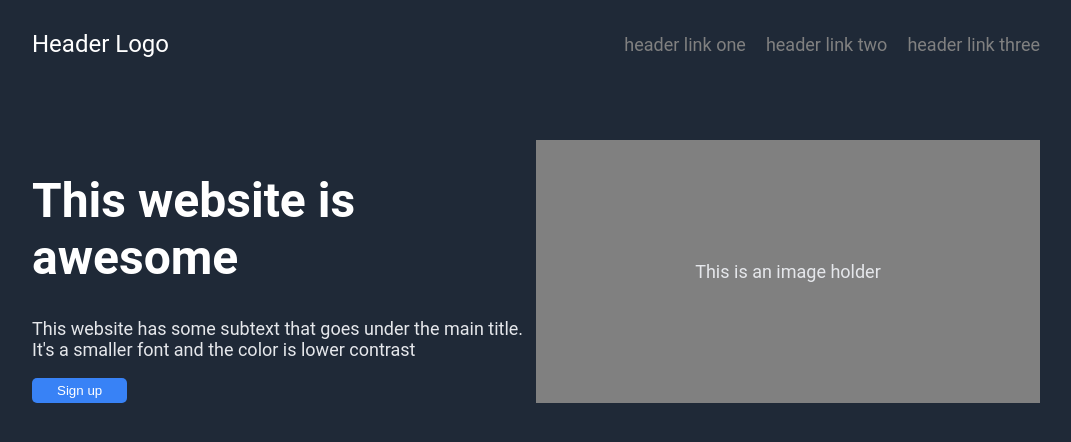
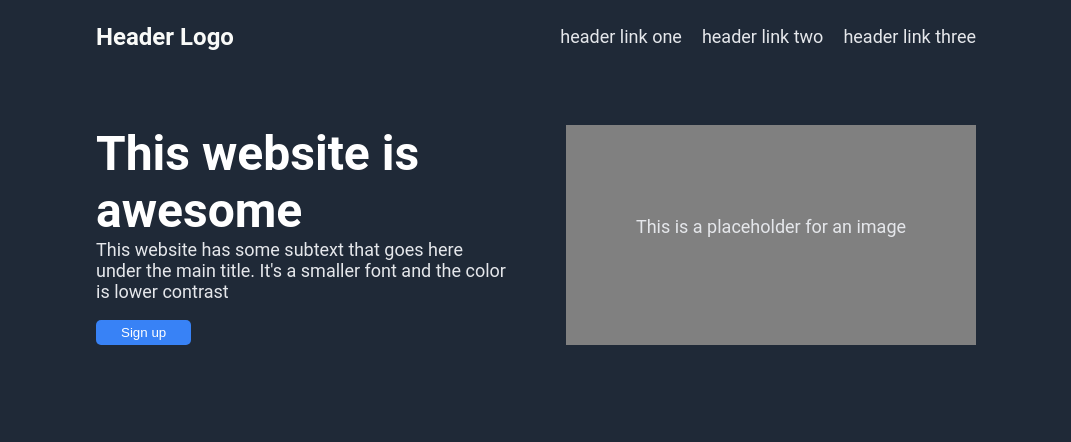
Before and after one commit to emiliobiz/odin-landing-page, a plain HTML site: page index.html in a window 1280 px wide. Shown: the whole page, without its empty margins (104-1175 px from the left). Drawn offline with Linux system fonts and the light colour scheme.

Commit message:
Remove margin-block-start from H1 to close gap between text

```diff
--- a/index.html
+++ b/index.html
@@ -22,14 +22,13 @@
     <div class="hero-container">
         <div class="hero">
             <h1>This website is awesome</h1>
-            <p>This website has some subtext that goes under the main title. It's a smaller font and the color is lower contrast</p>
+            <p>This website has some subtext that goes here under the main title. It's a smaller font and the color is lower contrast</p>
             <button>Sign up</button>
         </div>
         <div class="image">
-            <p>This is an image holder</p>
+            <p>This is a placeholder for an image</p>
         </div>
     </div>
-
 </body>
 
 </html>
--- a/style.css
+++ b/style.css
@@ -1,8 +1,8 @@
 body {
     font-family: "Roboto";
     background: #1F2937;
-    padding-left: 10%;
-    padding-right: 10%;
+    padding-left: 15%;
+    padding-right: 15%;
 }
 
 li {
@@ -11,11 +11,10 @@ li {
 
 a {
     text-decoration: none;
-    color: grey;
+    color: #e5e7eb
 }
 
 .header {
-    height: 72px;
     background: #1F2937;
     color: white;
     display: flex;
@@ -28,17 +27,18 @@ a {
   display: flex;
   gap: 20px;
   font-size: 18px;
-  color: grey;
 }
 
 .left-links {
   font-size: 24px;
+  font-weight: bold;
+  color: #f9faf8;
 }
 
 .hero-container {
-  align-content: flex-start;
-  align-items: stretch;
+  justify-content: space-around;
   display: flex;
+  gap: 60px;
 }
 
 .image {
@@ -56,12 +56,15 @@ a {
 
 .hero-container h1 {
     font-size: 48px;
+    margin-block-start:0;
+    margin-block-end:0;
     color: white;
 }
 
 .hero-container p {
     font-size: 18px;
     color: #e5e7eb;
+    margin-top: 0;
 }
 
 .hero-container button {
```
